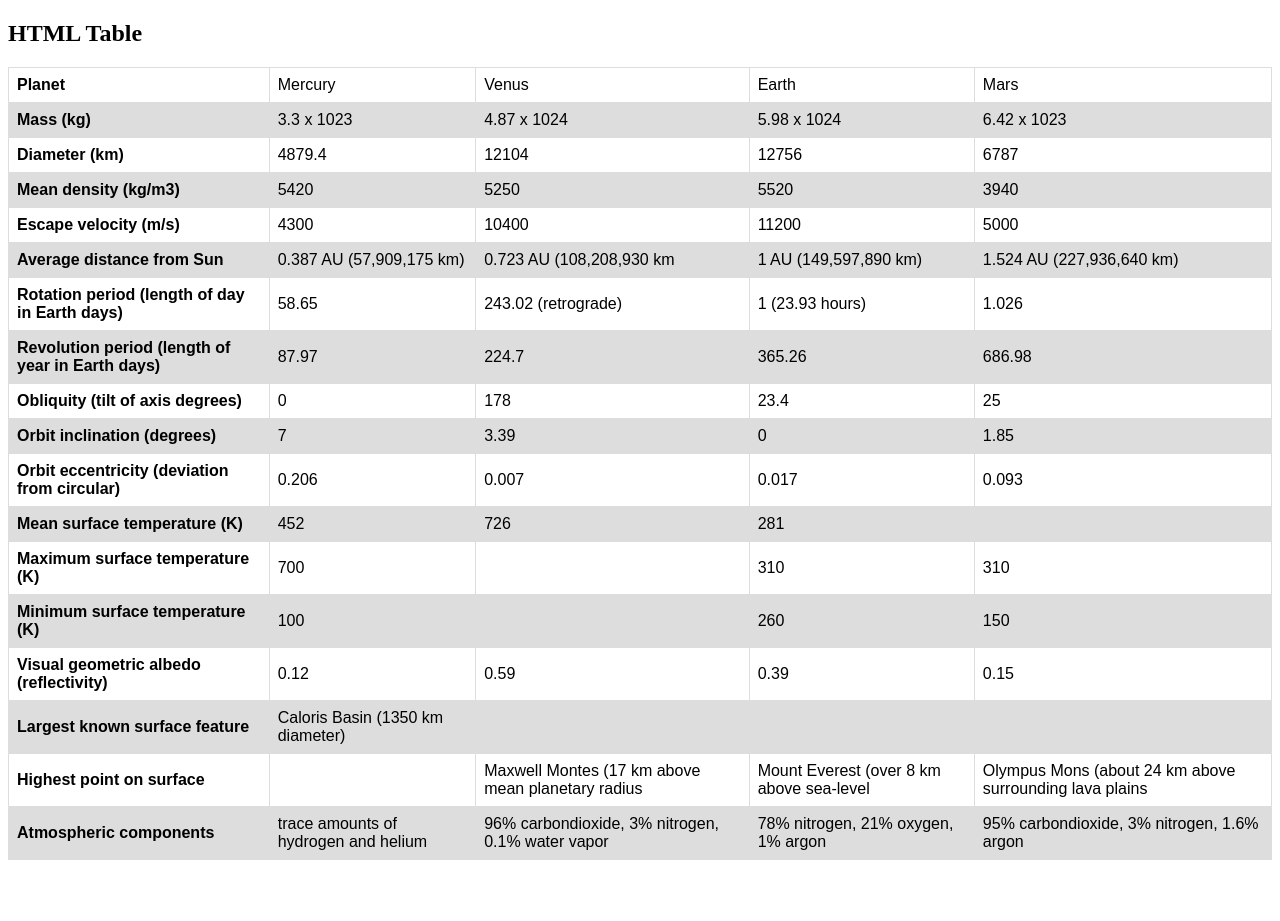
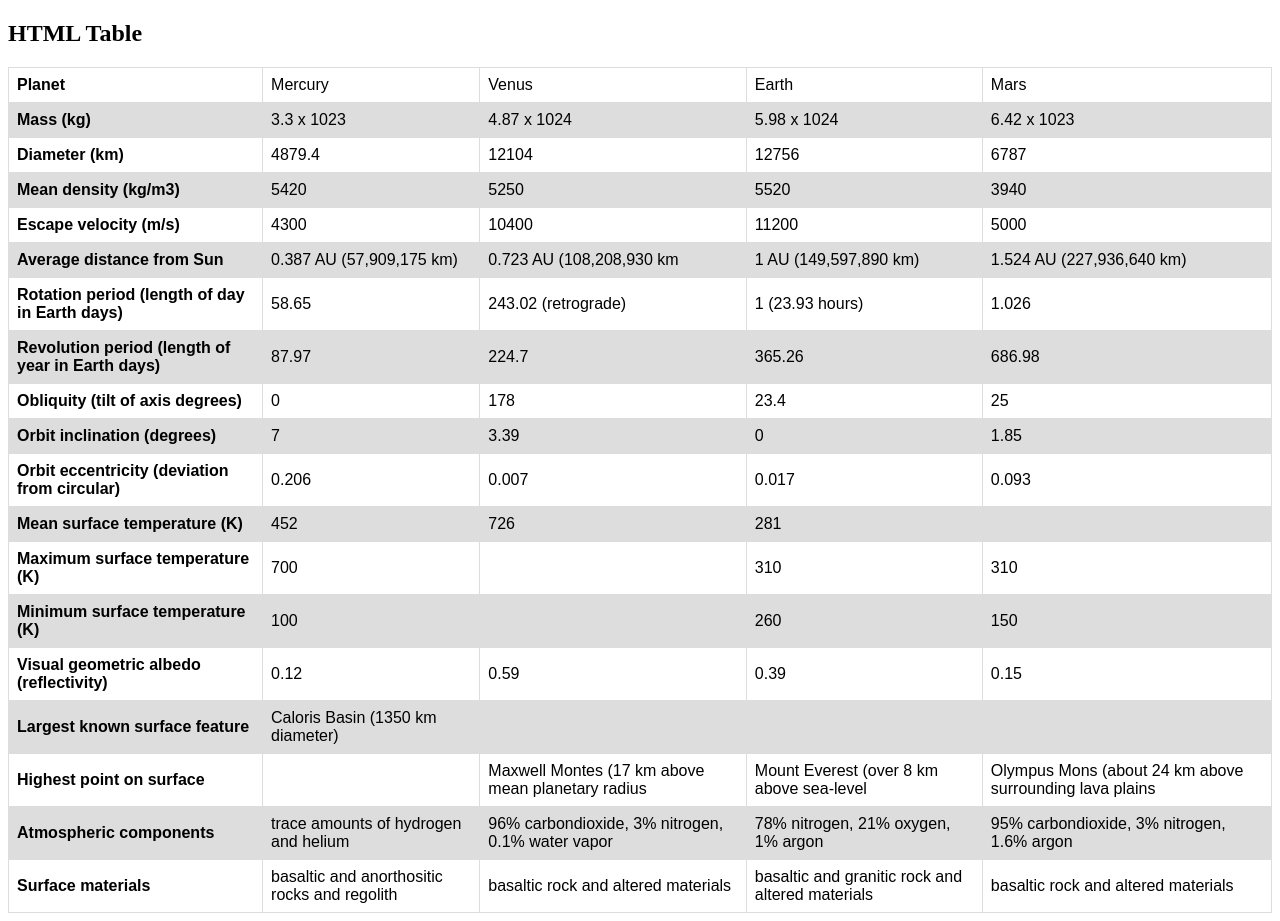
Before and after one commit to hitchhacker18/lab5, a plain HTML site: page index.html in a window 1280 px wide. Before the commit the page ends 868 px from the top, so only its background shows below. Drawn offline with Linux system fonts and the light colour scheme.

Commit message:
added surface materials column
added surface materials columns and data

```diff
--- a/index.html
+++ b/index.html
@@ -151,7 +151,13 @@ tr:nth-child(even) {
     <td>78% nitrogen, 21% oxygen, 1% argon</td>
     <td>95% carbondioxide, 3% nitrogen, 1.6% argon</td>
   </tr>
-
+  <tr>
+    <th>Surface materials</th>
+    <td>basaltic and anorthositic rocks and regolith</td>
+    <td>basaltic rock and altered materials</td>
+    <td>basaltic and granitic rock and altered materials</td>
+    <td>basaltic rock and altered materials</td>
+  </tr>
 </table>
 
 
```
